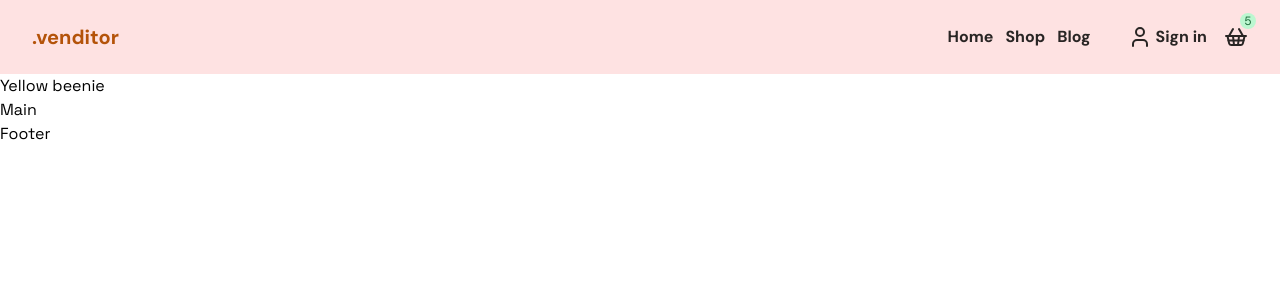
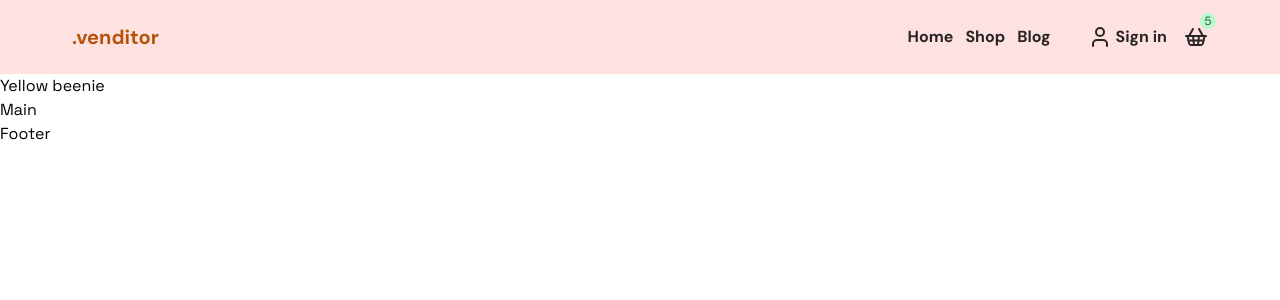
Before and after one commit to iohan/venditor, a Next.js app: page / in a window 1280 px wide. Shown: the top 300 px of the page. Built offline with nearby package versions, Linux system fonts and the light colour scheme.

Commit message:
Tailwind config

```diff
--- a/tailwind.config.ts
+++ b/tailwind.config.ts
@@ -9,6 +9,8 @@ const config: Config = {
   theme: {
     container: {
       center: true,
+      padding: "1.5rem",
+      screens: { sm: "100%", md: "100%", lg: "100%", xl: "1200px" },
     },
     extend: {
       colors: {
```
